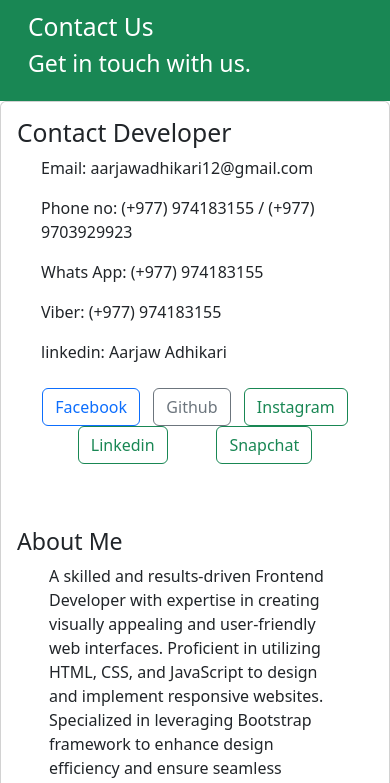
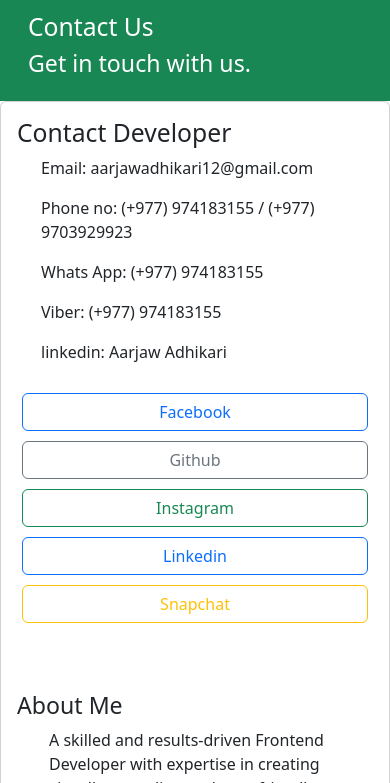
Before and after one commit to Aarjaw/project, a plain HTML site: page contact.html in a window 390 px wide. Shown: the part 61-844 px from the top of the page. Drawn offline with nearby package versions, Linux system fonts and the light colour scheme.

Commit message:
some changes has been done.

```diff
--- a/contact.html
+++ b/contact.html
@@ -81,12 +81,12 @@
         <p class="px-4">Viber: (+977) 974183155 </p>
         <p class="px-4 pb-2">linkedin: Aarjaw Adhikari </p>
         <div class="continer gap">
-            <div class="container d-flex justify-content-evenly">
+          <div class="btn-container d-flex justify-content-evenly">
             <button type="button" class="btn btn-outline-primary" id="facebook">Facebook</button>
             <button type="button" class="btn btn-outline-secondary" id="github">Github</button>
             <button type="button" class="btn btn-outline-success" id="instagram">Instagram</button>
-              <button type="button" class="btn btn-outline-success" id="instagram">Linkedin</button>
-              <button type="button" class="btn btn-outline-success" id="instagram">Snapchat</button>
+            <button type="button" class="btn btn-outline-primary" id="linkedin">Linkedin</button>
+            <button type="button" class="btn btn-outline-warning" id="Snapchat">Snapchat</button>
           </div>
         </div>
 
@@ -101,9 +101,13 @@
         team player with strong communication skills, dedicated to producing high-quality code and meeting project
         deadlines.</p>
       <h3 class="pt-5 px-3">Technical Proficiency</h3>
-          <p class="px-5">Proficient in programming languages such as Python, Javascript, C with a focus on web development, data analysis, ML, DL, NN, AI.Strong understanding of ReactJs, Bootstrap, Tailwind for developing scalable and efficient applications.Extensive experience with SQL databases.</p>
+      <p class="px-5">Proficient in programming languages such as Python, Javascript, C with a focus on web development,
+        data analysis, ML, DL, NN, AI.Strong understanding of ReactJs, Bootstrap, Tailwind for developing scalable and
+        efficient applications.Extensive experience with SQL databases.</p>
       <h3 class="pt-5 px-3">Continuous Learning</h3>
-          <p class="px-5">Cassionate about staying current with industry trends and advancements, actively participating in online communities, attending tech conferences, and pursuing ongoing professional development. Dedicated to honing my skills in  Machine Learning, Cybersecurity, Neural Networks, Artificial Intilligence.</p>
+      <p class="px-5">Cassionate about staying current with industry trends and advancements, actively participating in
+        online communities, attending tech conferences, and pursuing ongoing professional development. Dedicated to
+        honing my skills in Machine Learning, Cybersecurity, Neural Networks, Artificial Intilligence.</p>
     </div>
     </div>
   </main>
--- a/script.js
+++ b/script.js
@@ -2,6 +2,8 @@ document.addEventListener("DOMContentLoaded", function () {
   let facebook = document.querySelector("#facebook");
   let github = document.querySelector("#github");
   let instagram = document.querySelector("#instagram");
+  let linkedin = document.querySelector("#linkedin");
+  let snapchat = document.querySelector("#snapchat");
 
   facebook.addEventListener("click", () => {
     window.open("https://www.facebook.com");
@@ -14,4 +16,12 @@ document.addEventListener("DOMContentLoaded", function () {
   instagram.addEventListener("click", () => {
     window.open("https://www.instagram.com");
   });
+
+  linkedin.addEventListener("click", () => {
+    window.open("https://www.linkedin.com");
+  });
+
+  snapchat.addEventListener("click", () => {
+    window.open("https://www.snapchat.com");
+  });
 });
--- a/style.css
+++ b/style.css
@@ -1,12 +1,26 @@
 @media screen and (max-width: 800px) {
   .container {
     display: flex;
+    flex-direction: column;
     flex-wrap: wrap;
   }
+
   #aboutusimg {
     display: none;
   }
+
+  .btn-container {
+    display: flex;
+    flex-direction: column;
+    flex-wrap: wrap;
+  }
+
+  .btn {
+    margin: 5px;
+  }
 }
+
+
 
 .logo-i {
   font-family: promorius;
```
Lines whose indentation alone changed are shown as unchanged.
